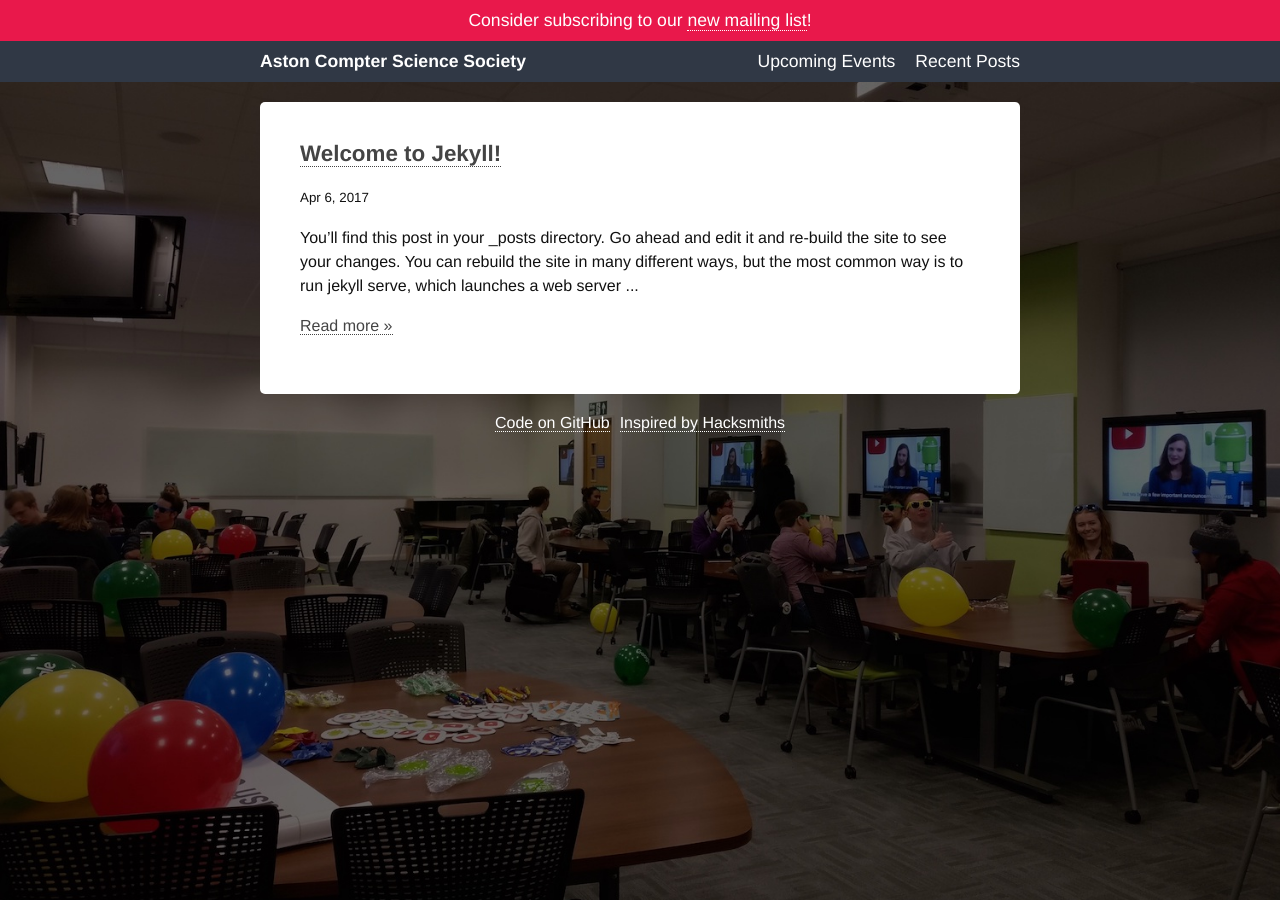
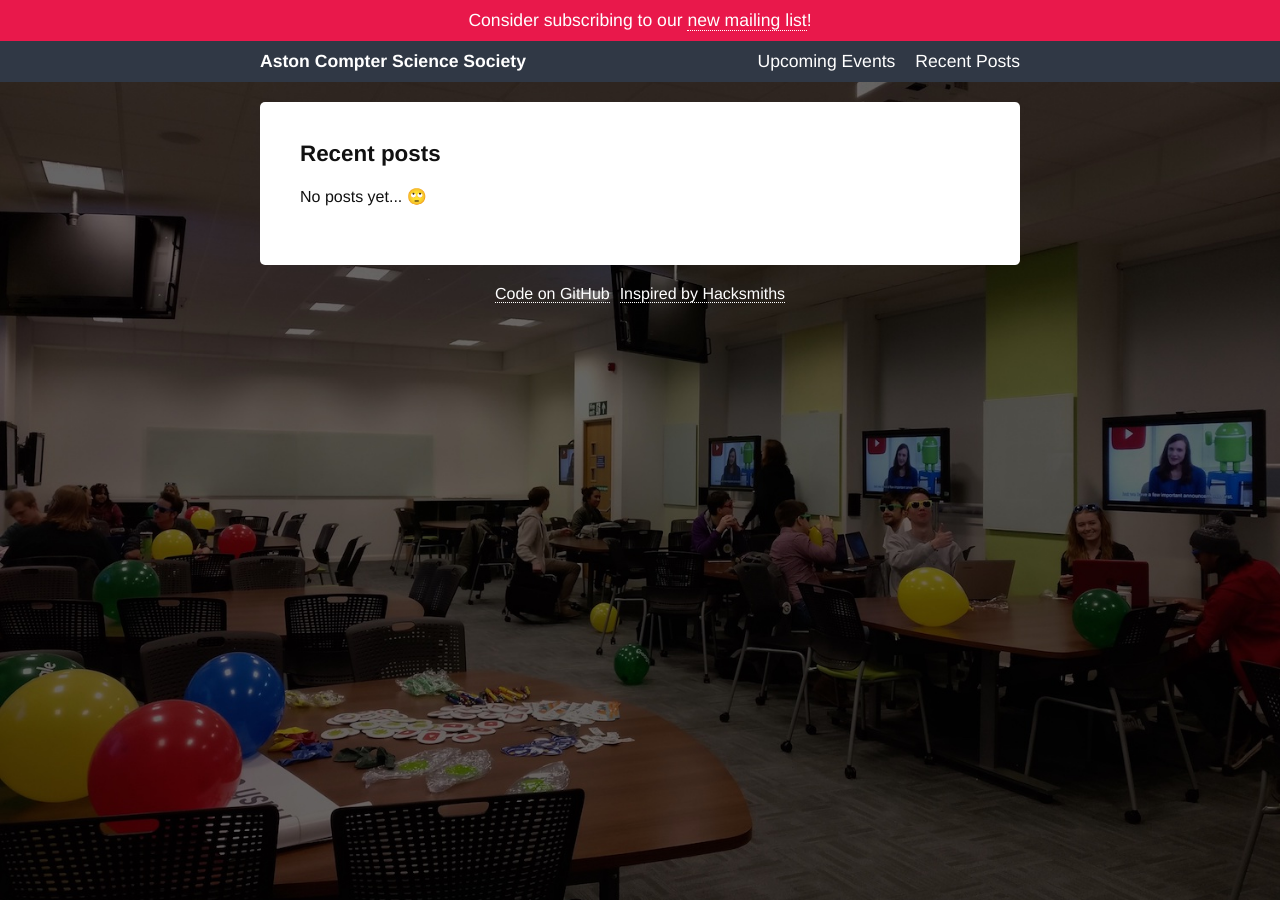
Before and after one commit to aston-css/astoncss.com, a Jekyll site: the page built from posts.html, in a window 1280 px wide. Built offline with Jekyll 4.4.1, drawn with Linux system fonts in a browser that asks for light colours.

Commit message:
Remove default Jekyll post, add no posts message

```diff
--- a/_posts/2017-04-06-welcome-to-jekyll.markdown
+++ /dev/null
@@ -1,25 +0,0 @@
----
-layout: post
-title:  "Welcome to Jekyll!"
-date:   2017-04-06 20:32:13 +0900
-categories: jekyll update
----
-You’ll find this post in your `_posts` directory. Go ahead and edit it and re-build the site to see your changes. You can rebuild the site in many different ways, but the most common way is to run `jekyll serve`, which launches a web server and auto-regenerates your site when a file is updated.
-
-To add new posts, simply add a file in the `_posts` directory that follows the convention `YYYY-MM-DD-name-of-post.ext` and includes the necessary front matter. Take a look at the source for this post to get an idea about how it works.
-
-Jekyll also offers powerful support for code snippets:
-
-{% highlight ruby %}
-def print_hi(name)
-  puts "Hi, #{name}"
-end
-print_hi('Tom')
-#=> prints 'Hi, Tom' to STDOUT.
-{% endhighlight %}
-
-Check out the [Jekyll docs][jekyll-docs] for more info on how to get the most out of Jekyll. File all bugs/feature requests at [Jekyll’s GitHub repo][jekyll-gh]. If you have questions, you can ask them on [Jekyll Talk][jekyll-talk].
-
-[jekyll-docs]: https://jekyllrb.com/docs/home
-[jekyll-gh]:   https://github.com/jekyll/jekyll
-[jekyll-talk]: https://talk.jekyllrb.com/
--- a/posts.html
+++ b/posts.html
@@ -3,6 +3,7 @@ layout: default
 ---
 
 <div class="posts">
+  {% if site.posts.length %}
   {% for post in site.posts %}
     <article class="post">
       <h2><a href="{{ post.url | prepend: site.baseurl | prepend: site.url }}">{{ post.title }}</a></h2>
@@ -11,4 +12,8 @@ layout: default
       <p><a href="{{ post.url | prepend: site.baseurl | prepend: site.url }}">Read more &raquo;</a></p>
     </article>
   {% endfor %}
+  {% else %}
+  <h2>Recent posts</h2>
+  <p>No posts yet... 🙄</p>
+  {% endif %}
 </div>
```
